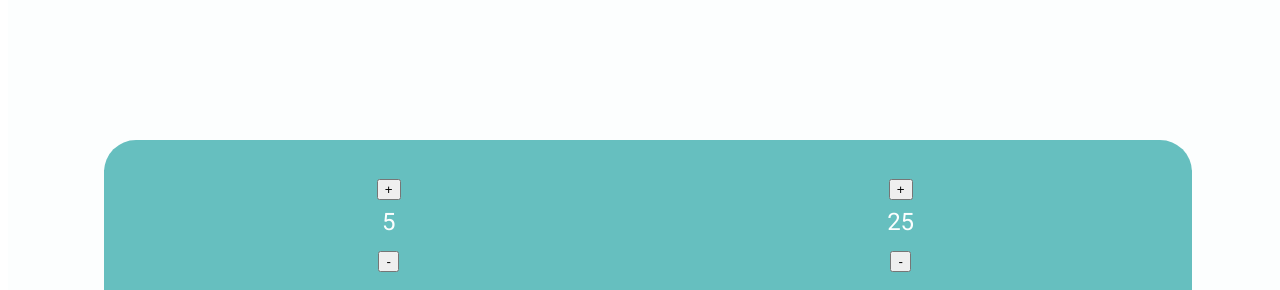
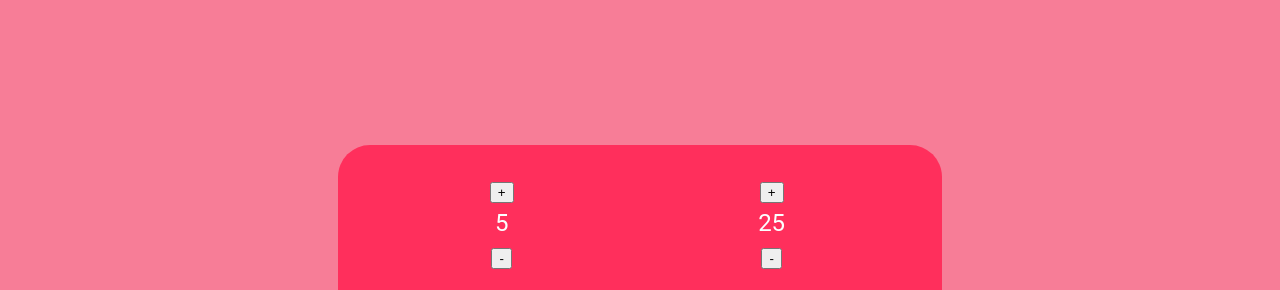
Before and after one commit to mendoza256/React-Pomodoro-Clock, a plain HTML site: page index.html in a window 1280 px wide. Shown: the part 85-375 px from the top of the page. Drawn offline with nearby package versions, Linux system fonts and the light colour scheme.

Commit message:
Update style.css

```diff
--- a/style.css
+++ b/style.css
@@ -3,7 +3,7 @@
    License: none (public domain)
 */
 
-/* html, body, div, span, applet, object, iframe,
+html, body, div, span, applet, object, iframe,
 h1, h2, h3, h4, h5, h6, p, blockquote, pre,
 a, abbr, acronym, address, big, cite, code,
 del, dfn, em, img, ins, kbd, q, s, samp,
@@ -22,9 +22,9 @@ time, mark, audio, video {
 	font-size: 100%;
 	font: inherit;
 	vertical-align: baseline;
-} */
+}
 /* HTML5 display-role reset for older browsers */
-/* article, aside, details, figcaption, figure,
+article, aside, details, figcaption, figure,
 footer, header, hgroup, menu, nav, section {
 	display: block;
 }
@@ -45,15 +45,15 @@ q:before, q:after {
 table {
 	border-collapse: collapse;
 	border-spacing: 0;
-} */
+}
 
 @import url('https://fonts.googleapis.com/css2?family=Roboto&display=swap');
 
 :root {
-	--main-color-100: #66bfbf;
+	--main-color-100: #f77d97;
 	--neutral-color-100: #eaf6f6;
 	--neutral-color-200: #fcfefe;
-	--sec-color: #f76b8a;
+	--sec-color: #ff2f5c;
 }
 
 #app {
@@ -62,13 +62,13 @@ table {
     display: flex;
     align-items: center;
     justify-content: center;
-	background-color: var(--neutral-color-200);
+	background-color: var(--main-color-100);
 	font-family: 'Roboto', sans-serif;
 }
 
 #clock {
-	width: 80vw;
-	background-color: var(--main-color-100);
+	width: 540px;
+	background-color: var(--sec-color);
 	padding: 2rem;
 	border-radius: 2rem;
 	color: var(--neutral-color-200);
```
